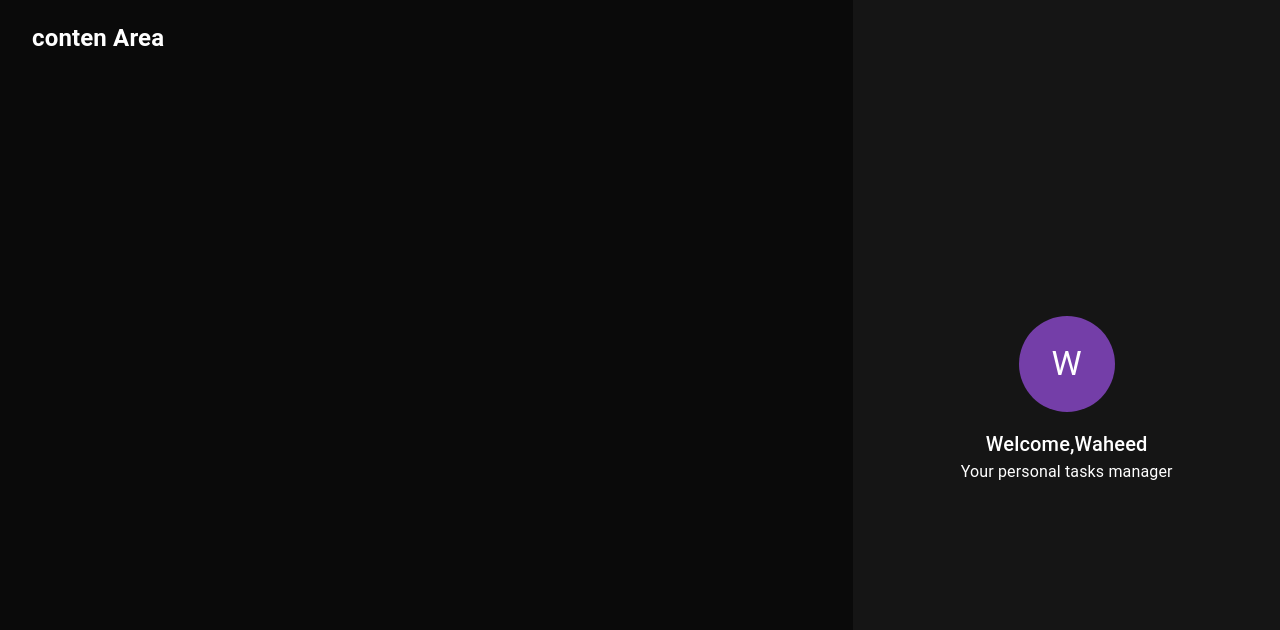
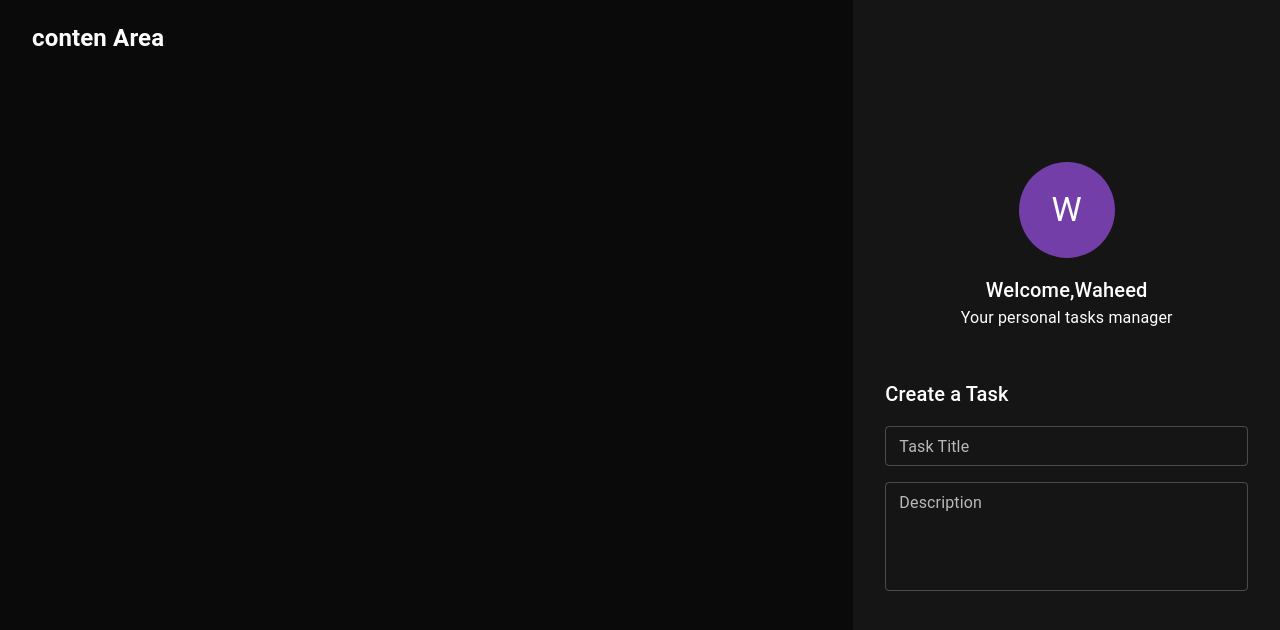
Before and after one commit to waheed-dev/react-typescript-tasksApp-frontend, a React (Vite) app: page / in a window 1280 px wide. Shown: the top 630 px of the page. Built offline with nearby package versions, Linux system fonts and the light colour scheme.

Commit message:
add interfaces to make title and description more dynamic with disaled and on change props

```diff
--- a/src/components/createTasksForm/_taskDescriptionField.tsx
+++ b/src/components/createTasksForm/_taskDescriptionField.tsx
@@ -1,8 +1,9 @@
 import {FC, ReactElement} from "react";
 import {TextField} from '@mui/material'
+import {ITextField} from './interfaces/ITextField'
 
-
- const TaskDescriptionField : FC = () :ReactElement => {
+ const TaskDescriptionField : FC<ITextField> = (props) :ReactElement => {
+     const {disabled = false,onChange = (e) => console.log(e.target.value)} = props
     return (
         <TextField
             id={'title'}
@@ -14,6 +15,8 @@ import {TextField} from '@mui/material'
             multiline
             rows={'4'}
             fullWidth
+            disabled={disabled}
+            onChange={onChange}
         />
     )
 }
--- a/src/components/createTasksForm/_taskTitleField.tsx
+++ b/src/components/createTasksForm/_taskTitleField.tsx
@@ -1,8 +1,9 @@
 import {FC, ReactElement} from "react";
 import {TextField} from '@mui/material'
+import { ITextField} from './interfaces/ITextField'
 
-
- const TaskTitleField : FC = () :ReactElement => {
+ const TaskTitleField : FC<ITextField> = (props) :ReactElement => {
+    const {disabled = false,onChange = (e) => console.log(e.target.value)} = props
   return (
       <TextField
       id={'title'}
@@ -12,6 +13,8 @@ import {TextField} from '@mui/material'
       size={'small'}
       name={'title'}
       fullWidth
+      disabled={disabled}
+      onChange={onChange}
       />
   )
 }
--- /dev/null
+++ b/src/components/createTasksForm/interfaces/IDisabled.ts
@@ -0,0 +1,3 @@
+export interface IDisabled {
+    disabled? : boolean
+}
--- /dev/null
+++ b/src/components/createTasksForm/interfaces/ITextField.ts
@@ -0,0 +1,5 @@
+import {IDisabled} from './IDisabled'
+
+export interface ITextField extends IDisabled{
+    onChange? : (e : React.ChangeEvent<HTMLInputElement | HTMLTextAreaElement>) => void
+}
--- a/src/components/sidebar/sidebar.tsx
+++ b/src/components/sidebar/sidebar.tsx
@@ -1,6 +1,7 @@
 import {FC, ReactElement} from 'react'
 import {Grid} from '@mui/material'
 import Profile from '../profile/Profile'
+import CreateTasksForm  from '../createTasksForm/createTaskForm'
 const Sidebar : FC = () : ReactElement => {
   return (
 
@@ -18,6 +19,7 @@ const Sidebar : FC = () : ReactElement => {
 
       }}>
           <Profile name={'Waheed'}/>
+          <CreateTasksForm/>
       </Grid>
   )
 }
```
